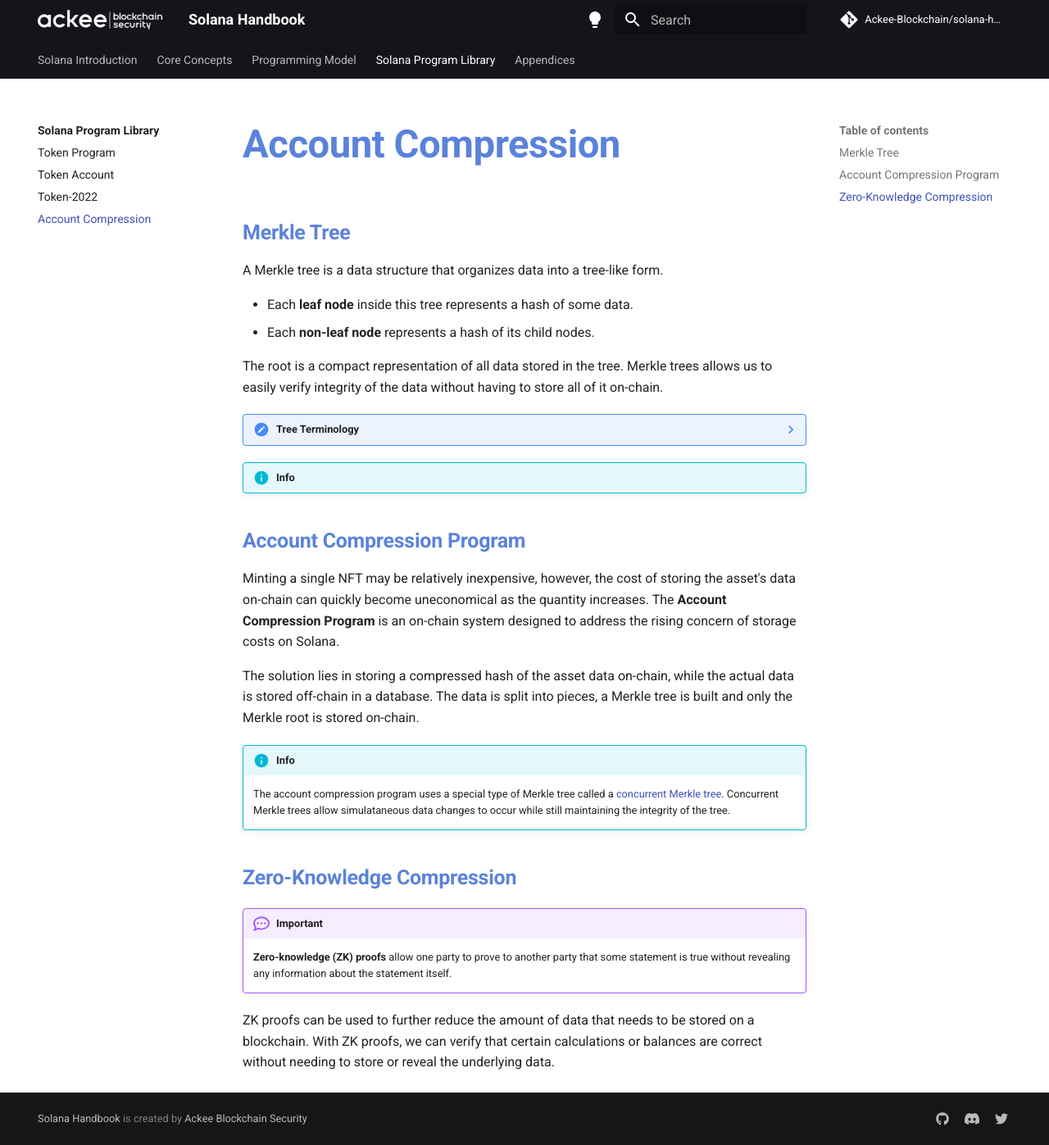
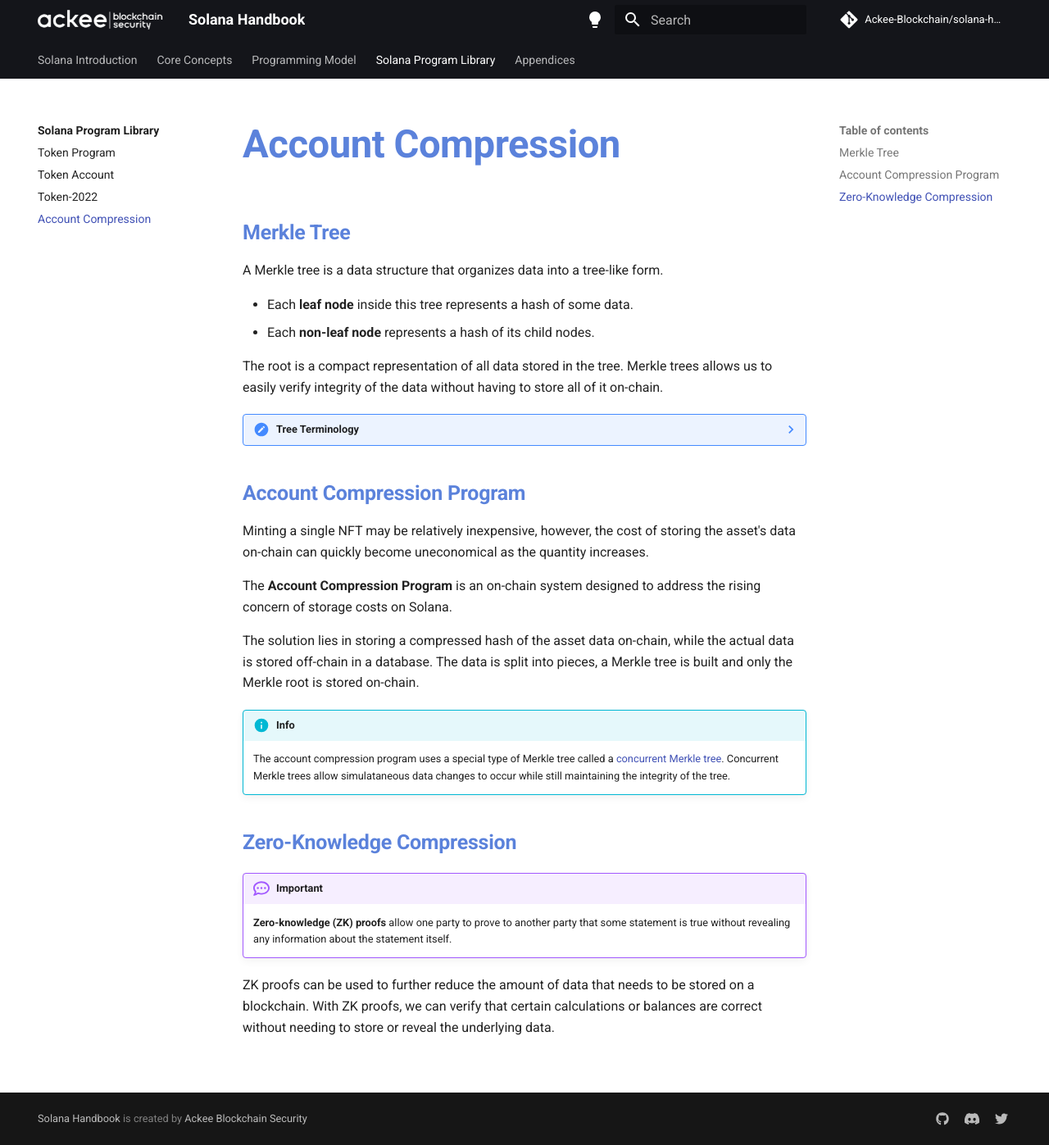
Before and after one commit to vmpyre/solana-handbook, an MkDocs documentation site: the page built from docs/handbook/chapter4/account-compression-program.md, in a window 1280 px wide and 1397 px high. Shown: the whole window at 82% size. Built offline with MkDocs 1.6.1 and Material for MkDocs 9.7.7, drawn with Linux system fonts in a browser that asks for light colours; comment, search, counter and statistics services are not loaded.

Commit message:
remove admonition inside account compression

```diff
--- a/docs/handbook/chapter4/account-compression-program.md
+++ b/docs/handbook/chapter4/account-compression-program.md
@@ -28,11 +28,11 @@ The root is a compact representation of all data stored in the tree. Merkle tree
 
     </div>
 
-!!! info
-
 ## Account Compression Program
 
-Minting a single NFT may be relatively inexpensive, however, the cost of storing the asset's data on-chain can quickly become uneconomical as the quantity increases. The **Account Compression Program** is an on-chain system designed to address the rising concern of storage costs on Solana.
+Minting a single NFT may be relatively inexpensive, however, the cost of storing the asset's data on-chain can quickly become uneconomical as the quantity increases.
+
+The **Account Compression Program** is an on-chain system designed to address the rising concern of storage costs on Solana.
 
 The solution lies in storing a compressed hash of the asset data on-chain, while the actual data is stored off-chain in a database.  The data is split into pieces, a Merkle tree is built and only the Merkle root is stored on-chain.
 
```
